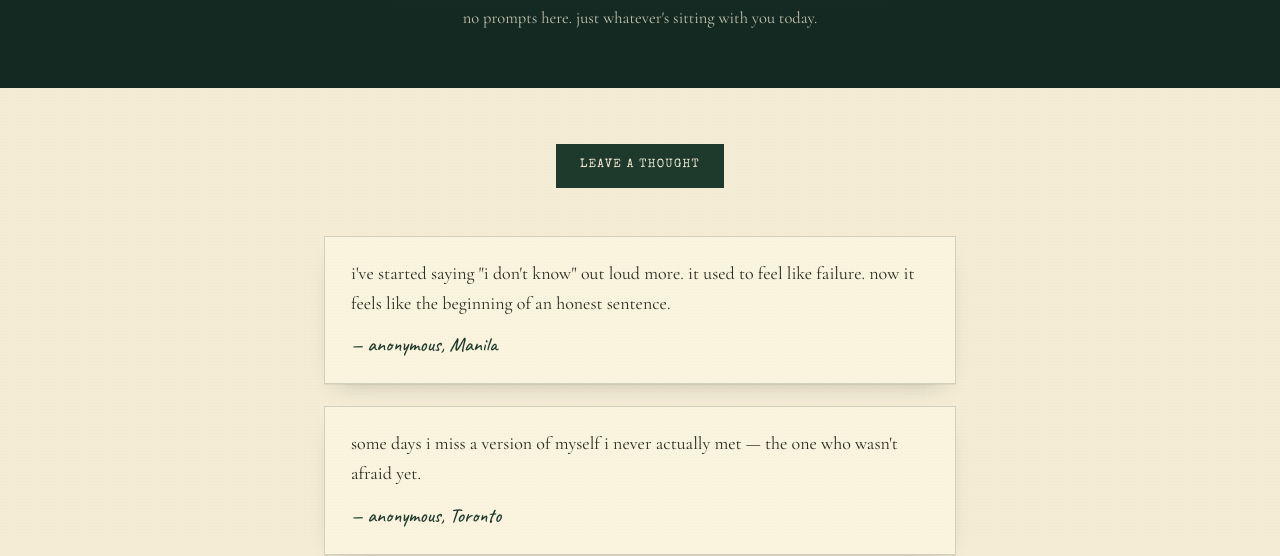
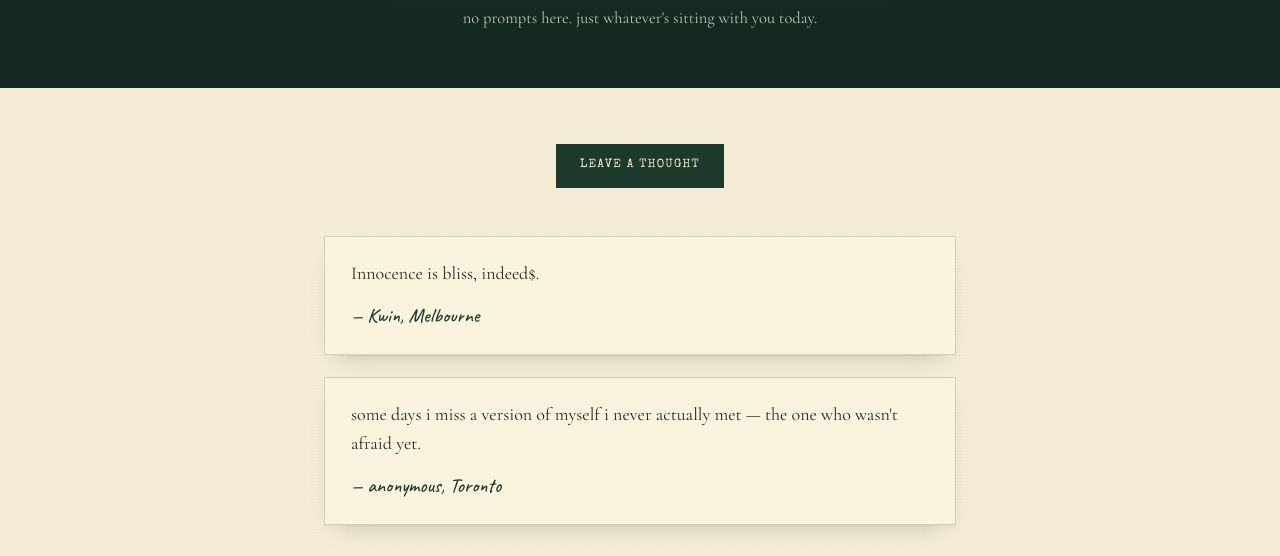
Before and after one commit to kyelahugo/root-and-reason, a plain HTML site: page rr-share.html in a window 1280 px wide. Shown: the part 255-811 px from the top of the page. Drawn offline with nearby package versions, Linux system fonts and the light colour scheme; a web font is replaced by a local one.

Commit message:
Remove a quote from the founding array

```diff
--- a/rr-share.html
+++ b/rr-share.html
@@ -72,7 +72,7 @@
 
 <script>
   const founding = [
-    { by: 'anonymous, Manila', text: "i've started saying \"i don't know\" out loud more. it used to feel like failure. now it feels like the beginning of an honest sentence." },
+    { by: 'Kwin, Melbourne', text: "Innocence is bliss, indeed$." },
     { by: 'anonymous, Toronto', text: "some days i miss a version of myself i never actually met — the one who wasn't afraid yet." }
   ];
   function escapeHtml(str){ const d = document.createElement('div'); d.textContent = str; return d.innerHTML; }
```
